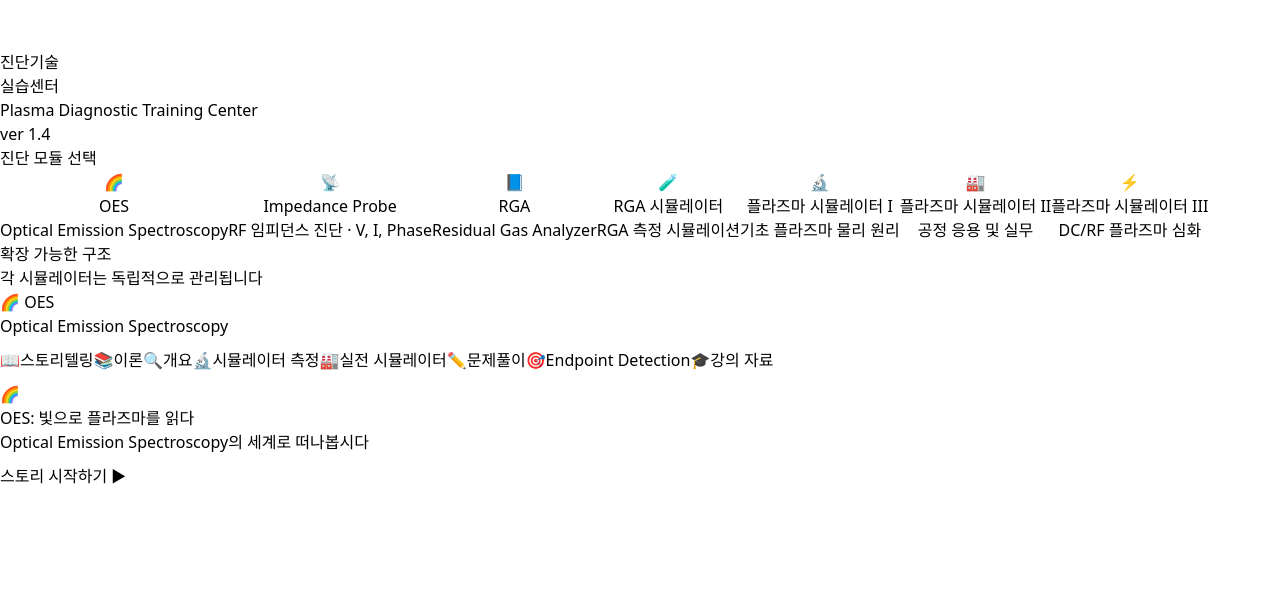
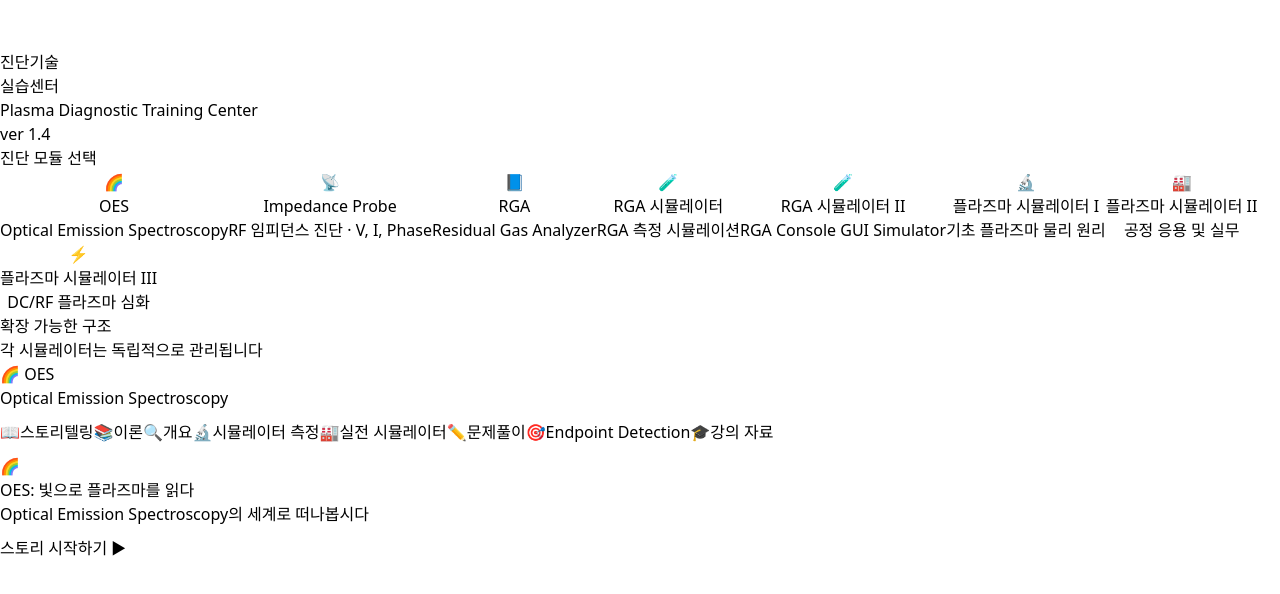
Before and after one commit to jonghyeuk/test_plasma, a React (Vite) app in the folder plasma-sim/: page / in a window 1280 px wide. Shown: the top 594 px of the page. Built offline with nearby package versions, Linux system fonts and the light colour scheme.

Commit message:
Add RGA 시뮬레이터 II to sidebar navigation
Register rga_console_gui_simulator.html as 'RGA 시뮬레이터 II' in the
simulator list so it appears in the sidebar alongside the existing
RGA 시뮬레이터.

https://claude.ai/code/session_01S9jeMKCiukAK3hJE2JkjSx

```diff
--- a/plasma-sim/src/App.jsx
+++ b/plasma-sim/src/App.jsx
@@ -44,6 +44,14 @@ function App() {
       icon: '🧪',
       color: 'from-amber-500 to-orange-600',
       iframeSrc: '/rgasimulator.html'
+    },
+    {
+      id: 'rga-sim2',
+      name: 'RGA 시뮬레이터 II',
+      description: 'RGA Console GUI Simulator',
+      icon: '🧪',
+      color: 'from-cyan-500 to-blue-600',
+      iframeSrc: '/rga_console_gui_simulator.html'
     },
     {
       id: 'sim1',
```
